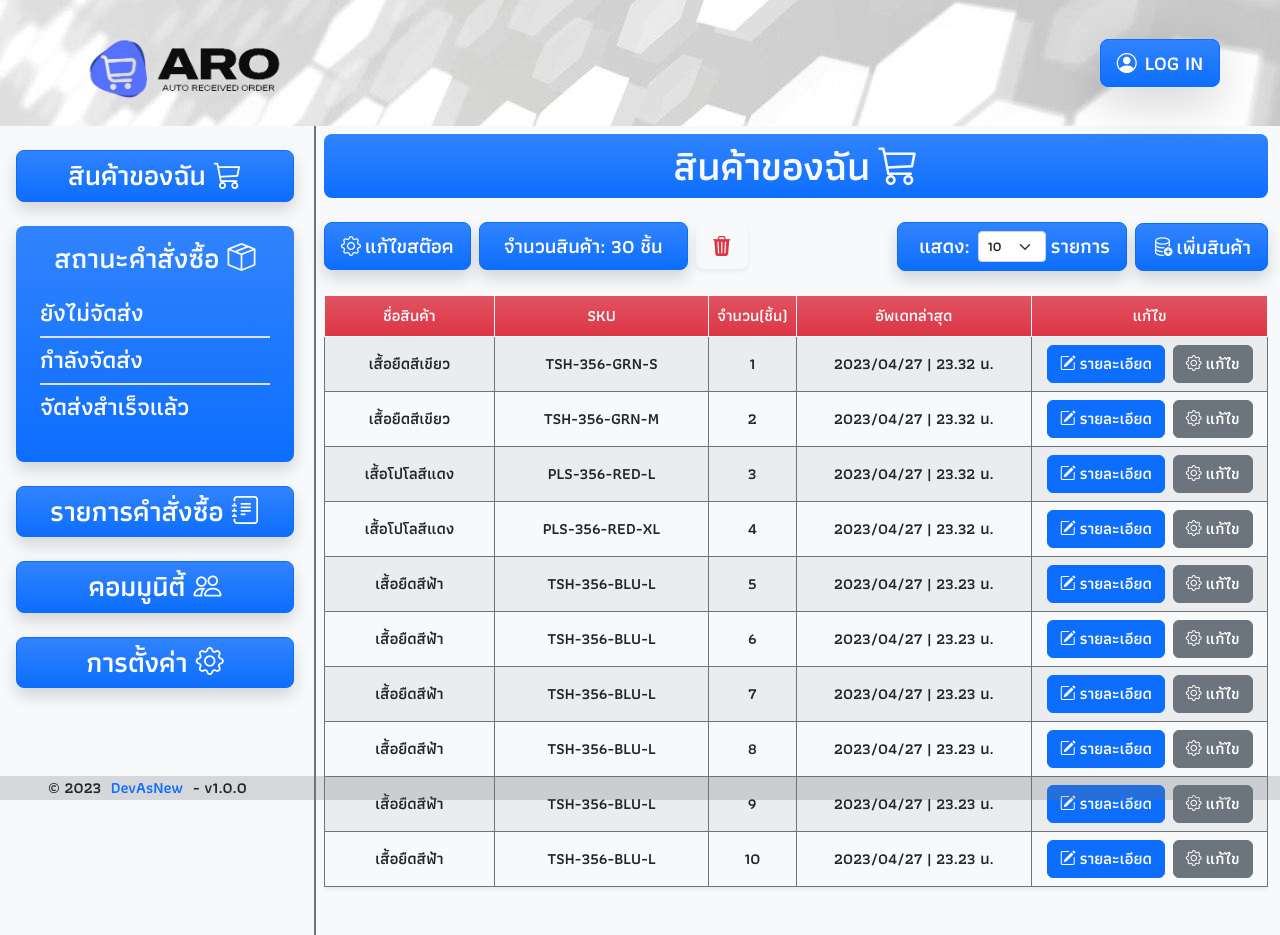
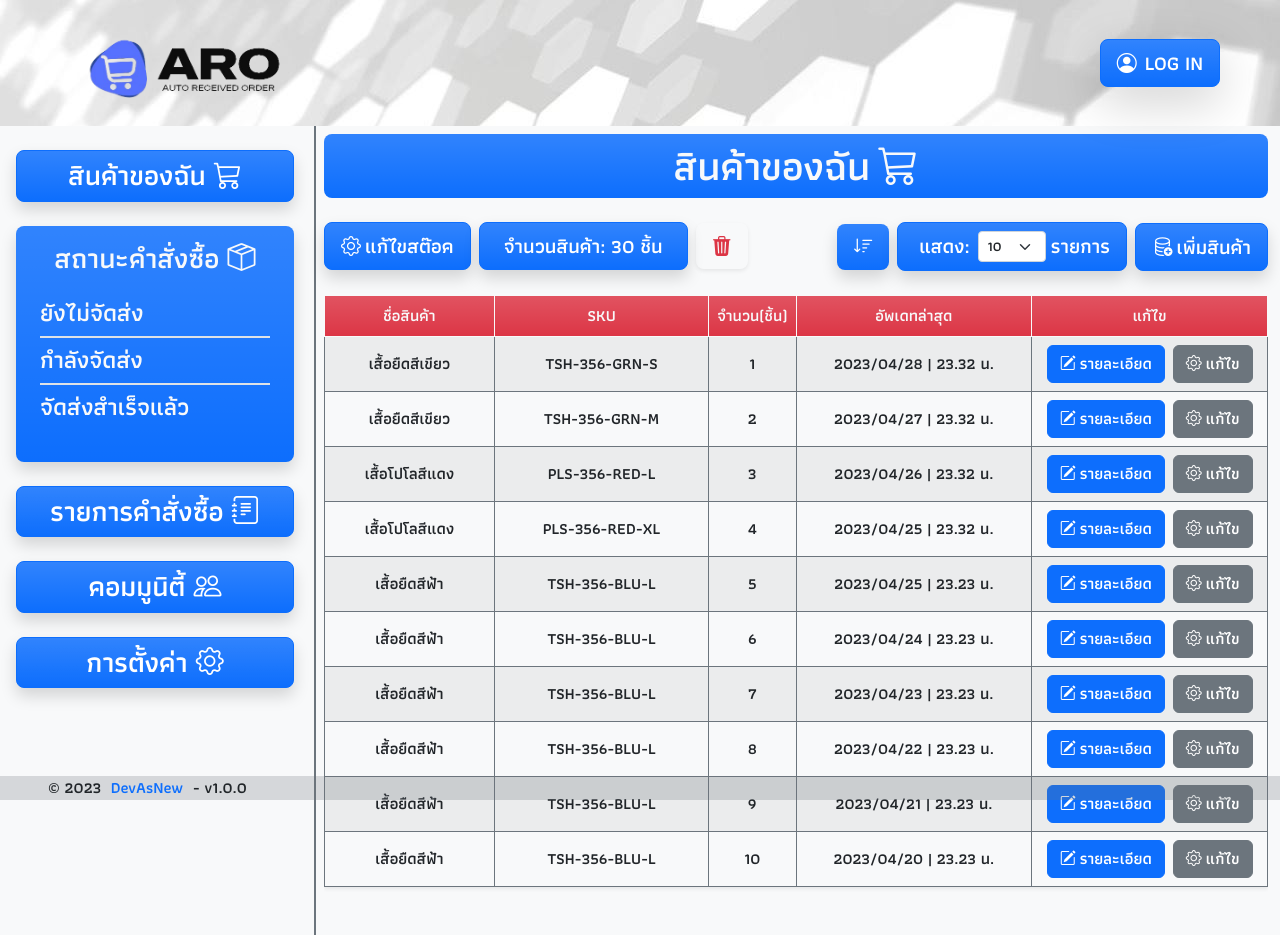
Before and after one commit to NewTanachot/ARO-Ecommerce-Center, a Next.js app: page /product in a window 1280 px wide. Built offline with nearby package versions, Linux system fonts and the light colour scheme.

Commit message:
Update order button and sort dummyData - (8/5/23)

```diff
--- /dev/null
+++ b/Types&Interfaces/sortEnum.tsx
@@ -0,0 +1,3 @@
+type sortEnum = "asc" | "desc";
+
+export default sortEnum;
--- a/app/product/page.tsx
+++ b/app/product/page.tsx
@@ -1,18 +1,30 @@
 'use client';
 
+import IProductTableBody from "../../Types&Interfaces/product/IProductTableData";
+import sortEnum from "../../Types&Interfaces/sortEnum";
 import ProductTable from "../../component/product/producttable";
 import ProductData from "../../seed/seedProductData";
 import React from 'react';
 
 export default function ProductHome() {
 
-    const [productTotalPerPage, setProductTotalPerPage] = React.useState(10);
+    // React useState
+    const [productTotalPerPage, setProductTotalPerPage] = React.useState<number>(10);
+    const [sortState, setSortState] = React.useState<sortEnum>("desc")
 
-    const changeProductTotalPerPage : React.ChangeEventHandler<HTMLSelectElement> = (event) => {
-        setProductTotalPerPage(Number(event.currentTarget.value));
+    // SetState method
+    const changeProductTotalPerPage = (event : React.ChangeEvent<HTMLSelectElement>) => {
+        setProductTotalPerPage(Number(event.target.value));
     }
 
+    const clickSortState = (event : React.MouseEvent<HTMLButtonElement>) => {
+        ProductData.reverse();
+        sortState === "asc" ? setSortState("desc") : setSortState("asc");
+    }
+
+    // Business logic
     let productPerPage = ProductData;
+
     if (productTotalPerPage !== 0) {
         productPerPage = productPerPage.slice(0, productTotalPerPage);
     }
@@ -39,6 +51,14 @@ export default function ProductHome() {
                     </a>
                 </div>
                 <div className="col text-end">
+                    <button
+                        className='btn btn-lg btn-primary bg-gradient shadow border-0 fw-bold'
+                        onClick={clickSortState}
+                    >
+                        {
+                            sortState === "asc" ? <i className="bi bi-sort-down-alt"></i> : <i className="bi bi-sort-down"></i>
+                        }
+                    </button>
                     <div className="btn btn-lg btn-primary bg-gradient shadow px-4 mx-2 w-50">
                         <div className="row">
                             <div className="col p-0 text-nowrap">
--- a/seed/seedProductData.tsx
+++ b/seed/seedProductData.tsx
@@ -5,7 +5,7 @@ const tableData : IProductTableBody[] = [
         productSku : "TSH-356-GRN-S",
         productName : "เสื้อยืดสีเขียว",
         productQuantity : 1,
-        updateDate : "2023/04/27 | 23.32 น."
+        updateDate : "2023/04/28 | 23.32 น."
     },
     {
         productSku : "TSH-356-GRN-M",
@@ -17,169 +17,169 @@ const tableData : IProductTableBody[] = [
         productSku : "PLS-356-RED-L",
         productName : "เสื้อโปโลสีแดง",
         productQuantity : 3,
-        updateDate : "2023/04/27 | 23.32 น."
+        updateDate : "2023/04/26 | 23.32 น."
     },
     {
         productSku : "PLS-356-RED-XL",
         productName : "เสื้อโปโลสีแดง",
         productQuantity : 4,
-        updateDate : "2023/04/27 | 23.32 น."
+        updateDate : "2023/04/25 | 23.32 น."
     },
     {
         productSku : "TSH-356-BLU-L",
         productName : "เสื้อยืดสีฟ้า",
         productQuantity : 5,
-        updateDate : "2023/04/27 | 23.23 น."
+        updateDate : "2023/04/25 | 23.23 น."
     },
     {
         productSku : "TSH-356-BLU-L",
         productName : "เสื้อยืดสีฟ้า",
         productQuantity : 6,
-        updateDate : "2023/04/27 | 23.23 น."
+        updateDate : "2023/04/24 | 23.23 น."
     },
     {
         productSku : "TSH-356-BLU-L",
         productName : "เสื้อยืดสีฟ้า",
         productQuantity : 7,
-        updateDate : "2023/04/27 | 23.23 น."
+        updateDate : "2023/04/23 | 23.23 น."
     },
     {
         productSku : "TSH-356-BLU-L",
         productName : "เสื้อยืดสีฟ้า",
         productQuantity : 8,
-        updateDate : "2023/04/27 | 23.23 น."
+        updateDate : "2023/04/22 | 23.23 น."
     },
     {
         productSku : "TSH-356-BLU-L",
         productName : "เสื้อยืดสีฟ้า",
         productQuantity : 9,
-        updateDate : "2023/04/27 | 23.23 น."
+        updateDate : "2023/04/21 | 23.23 น."
     },
     {
         productSku : "TSH-356-BLU-L",
         productName : "เสื้อยืดสีฟ้า",
         productQuantity : 10,
-        updateDate : "2023/04/27 | 23.23 น."
+        updateDate : "2023/04/20 | 23.23 น."
     },
     {
         productSku : "TSH-356-BLU-L",
         productName : "เสื้อยืดสีฟ้า",
         productQuantity : 11,
-        updateDate : "2023/04/27 | 23.23 น."
+        updateDate : "2023/04/19 | 23.23 น."
     },
     {
         productSku : "TSH-356-BLU-L",
         productName : "เสื้อยืดสีฟ้า",
         productQuantity : 12,
-        updateDate : "2023/04/27 | 23.23 น."
+        updateDate : "2023/04/18 | 23.23 น."
     },
     {
         productSku : "TSH-356-BLU-L",
         productName : "เสื้อยืดสีฟ้า",
         productQuantity : 13,
-        updateDate : "2023/04/27 | 23.23 น."
+        updateDate : "2023/04/17 | 23.23 น."
     },
     {
         productSku : "TSH-356-BLU-L",
         productName : "เสื้อยืดสีฟ้า",
         productQuantity : 14,
-        updateDate : "2023/04/27 | 23.23 น."
+        updateDate : "2023/04/16 | 23.23 น."
     },
     {
         productSku : "TSH-356-BLU-L",
         productName : "เสื้อยืดสีฟ้า",
         productQuantity : 15,
-        updateDate : "2023/04/27 | 23.23 น."
+        updateDate : "2023/04/15 | 23.23 น."
     },
     {
         productSku : "TSH-356-BLU-L",
         productName : "เสื้อยืดสีฟ้า",
         productQuantity : 16,
-        updateDate : "2023/04/27 | 23.23 น."
+        updateDate : "2023/04/14 | 23.23 น."
     },
     {
         productSku : "TSH-356-BLU-L",
         productName : "เสื้อยืดสีฟ้า",
         productQuantity : 17,
-        updateDate : "2023/04/27 | 23.23 น."
+        updateDate : "2023/04/13 | 23.23 น."
     },
     {
         productSku : "TSH-356-BLU-L",
         productName : "เสื้อยืดสีฟ้า",
         productQuantity : 18,
-        updateDate : "2023/04/27 | 23.23 น."
+        updateDate : "2023/04/12 | 23.23 น."
     },
     {
         productSku : "TSH-356-BLU-L",
         productName : "เสื้อยืดสีฟ้า",
         productQuantity : 19,
-        updateDate : "2023/04/27 | 23.23 น."
+        updateDate : "2023/04/11 | 23.23 น."
     },
     {
         productSku : "TSH-356-BLU-L",
         productName : "เสื้อยืดสีฟ้า",
         productQuantity : 20,
-        updateDate : "2023/04/27 | 23.23 น."
+        updateDate : "2023/04/10 | 23.23 น."
     },
     {
         productSku : "TSH-356-BLU-L",
         productName : "เสื้อยืดสีฟ้า",
         productQuantity : 21,
-        updateDate : "2023/04/27 | 23.23 น."
+        updateDate : "2023/04/09 | 23.23 น."
     },
     {
         productSku : "TSH-356-BLU-L",
         productName : "เสื้อยืดสีฟ้า",
         productQuantity : 22,
-        updateDate : "2023/04/27 | 23.23 น."
+        updateDate : "2023/04/08 | 23.23 น."
     },
     {
         productSku : "TSH-356-BLU-L",
         productName : "เสื้อยืดสีฟ้า",
         productQuantity : 23,
-        updateDate : "2023/04/27 | 23.23 น."
+        updateDate : "2023/04/07 | 23.23 น."
     },
     {
         productSku : "TSH-356-BLU-L",
         productName : "เสื้อยืดสีฟ้า",
         productQuantity : 24,
-        updateDate : "2023/04/27 | 23.23 น."
+        updateDate : "2023/04/06 | 23.23 น."
     },
     {
         productSku : "TSH-356-BLU-L",
         productName : "เสื้อยืดสีฟ้า",
         productQuantity : 25,
-        updateDate : "2023/04/27 | 23.23 น."
+        updateDate : "2023/04/05 | 23.23 น."
     },
     {
         productSku : "TSH-356-BLU-L",
         productName : "เสื้อยืดสีฟ้า",
         productQuantity : 26,
-        updateDate : "2023/04/27 | 23.23 น."
+        updateDate : "2023/04/04 | 23.23 น."
     },
     {
         productSku : "TSH-356-BLU-L",
         productName : "เสื้อยืดสีฟ้า",
         productQuantity : 27,
-        updateDate : "2023/04/27 | 23.23 น."
+        updateDate : "2023/04/03 | 23.23 น."
     },
     {
         productSku : "TSH-356-BLU-L",
         productName : "เสื้อยืดสีฟ้า",
         productQuantity : 28,
-        updateDate : "2023/04/27 | 23.23 น."
+        updateDate : "2023/04/02 | 23.23 น."
     },
     {
         productSku : "TSH-356-BLU-L",
         productName : "เสื้อยืดสีฟ้า",
         productQuantity : 29,
-        updateDate : "2023/04/27 | 23.23 น."
+        updateDate : "2023/04/01 | 23.23 น."
     },
     {
         productSku : "TSH-356-BLU-L",
         productName : "เสื้อยืดสีฟ้า",
         productQuantity : 30,
-        updateDate : "2023/04/27 | 23.23 น."
+        updateDate : "2023/03/31 | 23.23 น."
     }
 ];
 
```
Also changed, not shown: app/order/page.tsx (+21 -1 lines), seed/seedOrderListData.tsx (+4 -4 lines).
